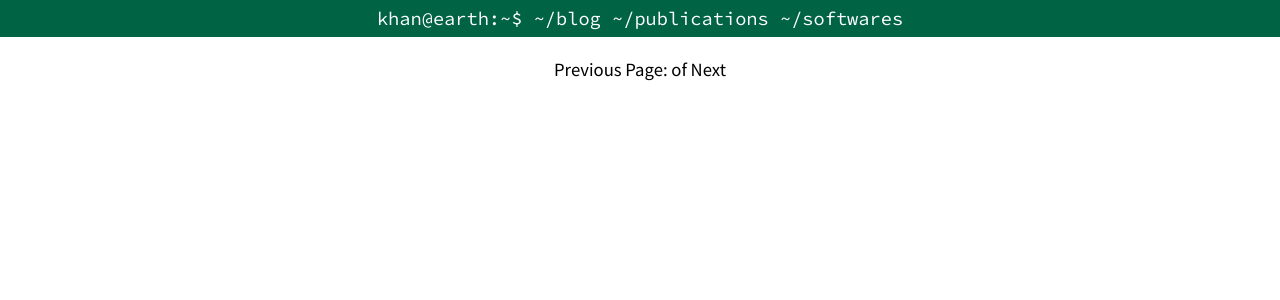
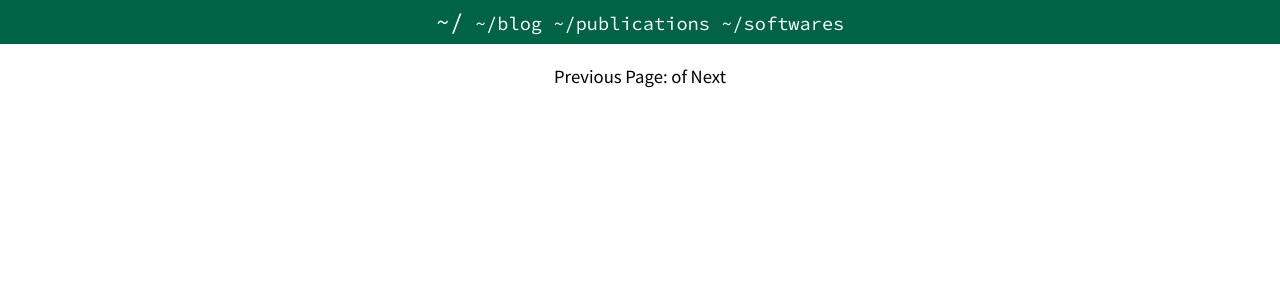
Before and after one commit to jamal919/jamal919.github.io, a Jekyll site: the page built from blog.md, in a window 1280 px wide. Shown: the top 300 px of the page. Built offline with Jekyll 4.4.1, drawn with Linux system fonts in a browser that asks for light colours.

Commit message:
homepage link

```diff
--- a/_includes/nav.html
+++ b/_includes/nav.html
@@ -1,6 +1,6 @@
 <div id="nav-bg">
     <nav id="top-nav">
-        <a href="/" id="logo">khan@earth:~$</a>
+        <a href="/" id="logo">~/</a>
         <a href="/blog">~/blog</a>
         <a href="/publications">~/publications</a>
         <a href="/softwares">~/softwares</a>
--- a/css/main.css
+++ b/css/main.css
@@ -37,6 +37,10 @@ a:hover {
 
 /* Elements */
 
+#logo {
+    font-size: 1.25rem;
+}
+
 #content {
     max-width: 50rem;
     margin: auto;
```
